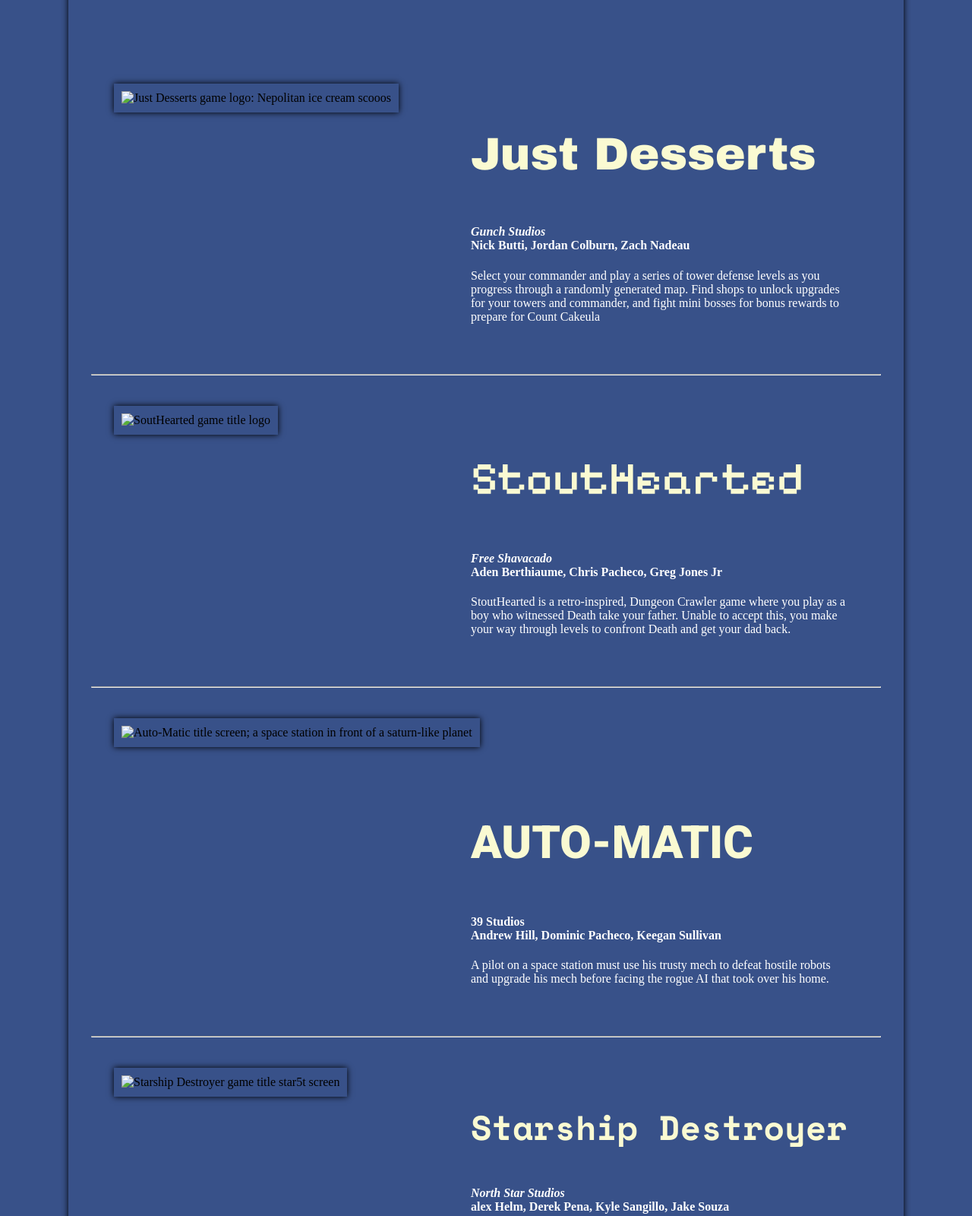
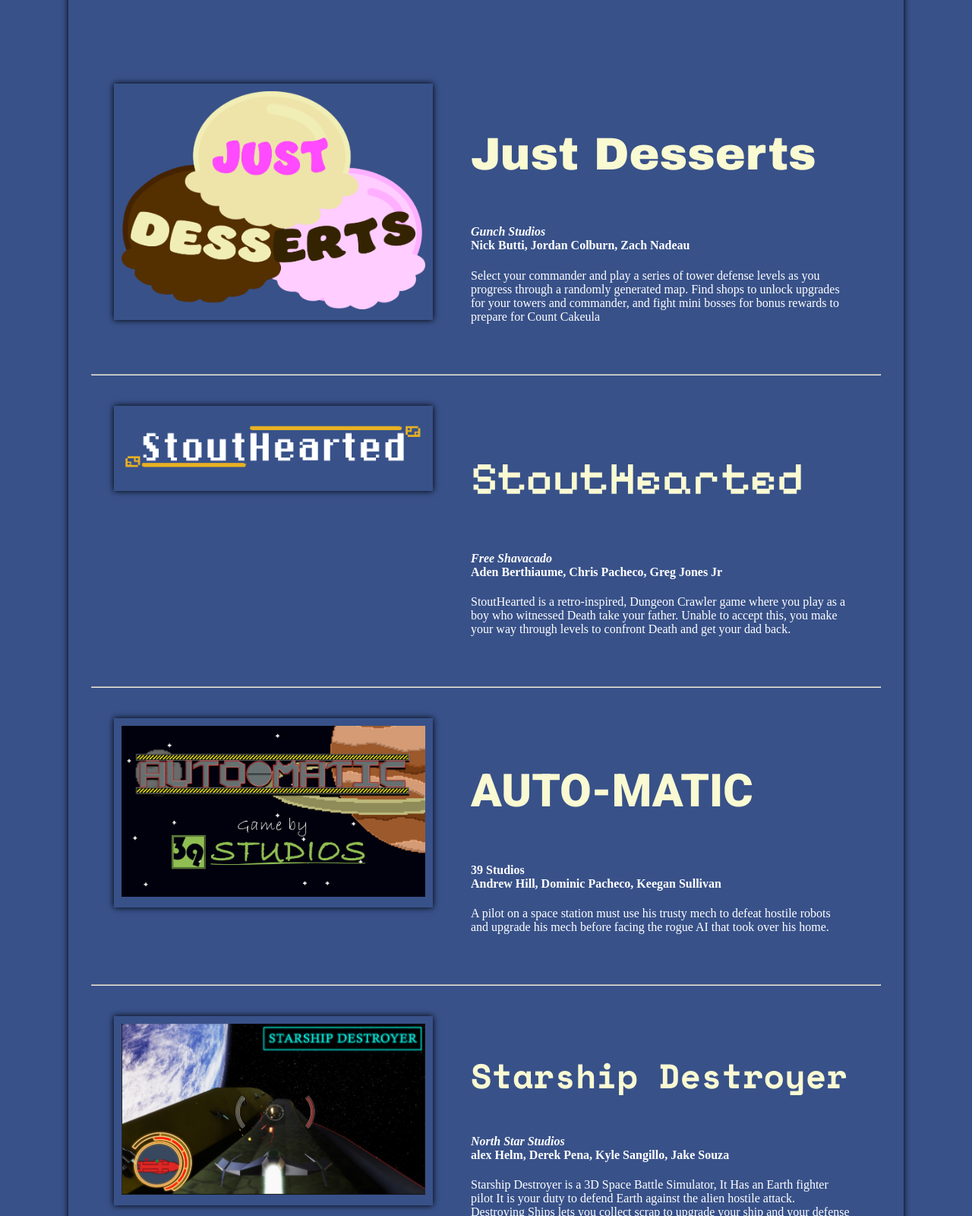
Before and after one commit to newKTruchon/wemakegames, a plain HTML site: page index.html in a window 1280 px wide. Shown: the part 380-1980 px from the top of the page at 76% size. Drawn offline with nearby package versions, Linux system fonts and the light colour scheme.

Commit message:
Update index.html

```diff
--- a/index.html
+++ b/index.html
@@ -159,7 +159,7 @@
 
                 <div class="g-pic">
 
-                    <img src="images/Just_Desserts_Logo_Scoops.png" alt="Just Desserts game logo: Nepolitan ice cream scooos" title="Go Gunch!" class="pic">
+                    <img src="Just_Desserts_Logo_Scoops.png" alt="Just Desserts game logo: Nepolitan ice cream scooos" title="Go Gunch!" class="pic">
 
                 </div>
 
@@ -184,7 +184,7 @@
 
                 <div class="g-pic">
 
-                    <img src="images/StoutHearted.png" alt="SoutHearted game title logo" title="Dad, NOOO!!!" class="pic">
+                    <img src="StoutHearted.png" alt="SoutHearted game title logo" title="Dad, NOOO!!!" class="pic">
 
                 </div>
 
@@ -210,7 +210,7 @@
 
                 <div class="g-pic">
 
-                    <img src="images/signage.png" alt="Auto-Matic title screen; a space station in front of a saturn-like planet" title="Beep Boop Bop AHHH!" class="pic">
+                    <img src="signage.png" alt="Auto-Matic title screen; a space station in front of a saturn-like planet" title="Beep Boop Bop AHHH!" class="pic">
 
                 </div>
 
@@ -235,7 +235,7 @@
 
                 <div class="g-pic">
 
-                    <img src="images/Starhip ScreenShot-1-1.png" alt="Starship Destroyer game title star5t screen" title="GET THEM!" class="pic">
+                    <img src="Starhip ScreenShot-1-1.png" alt="Starship Destroyer game title star5t screen" title="GET THEM!" class="pic">
 
                 </div>
 
```
